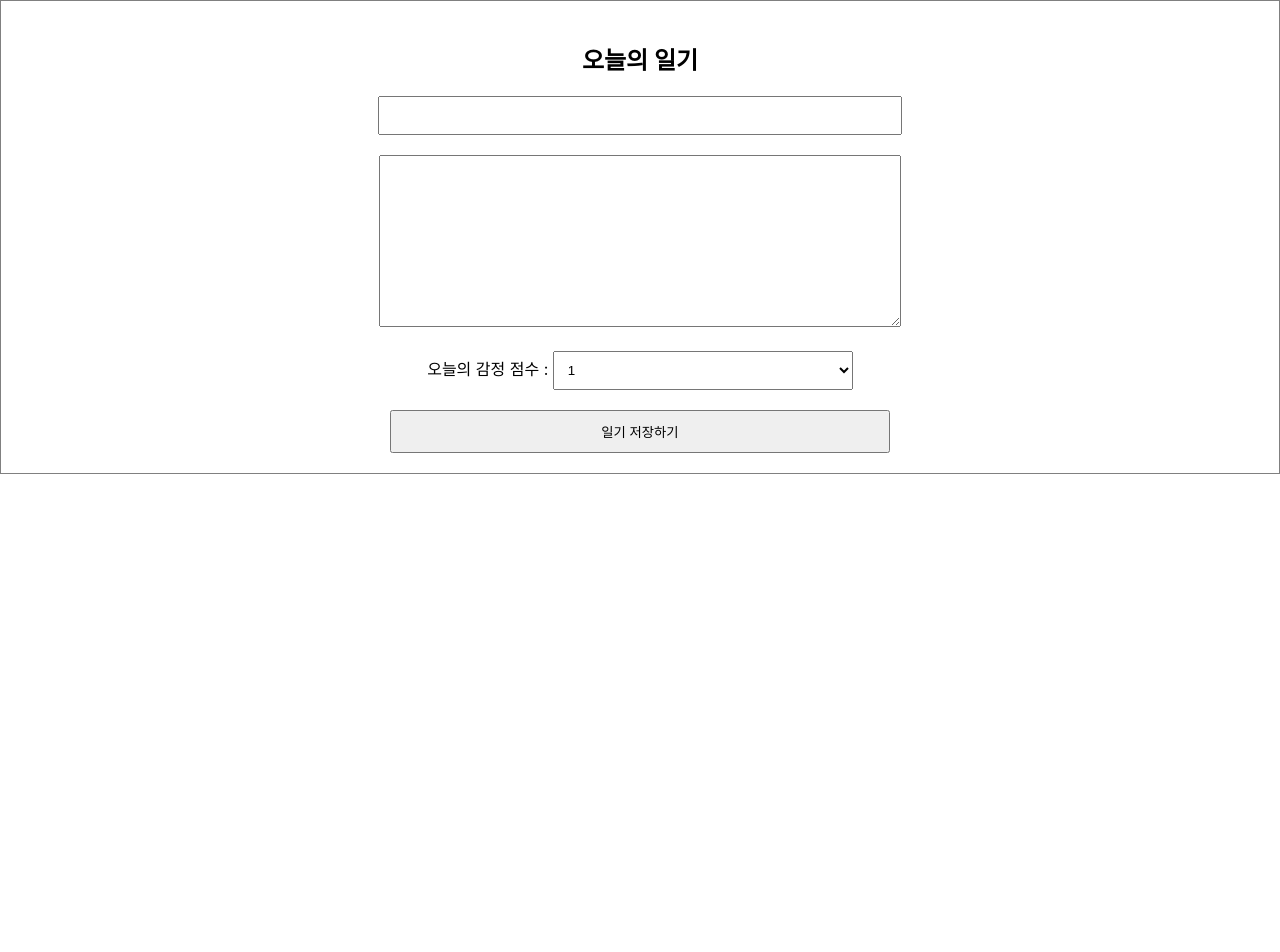
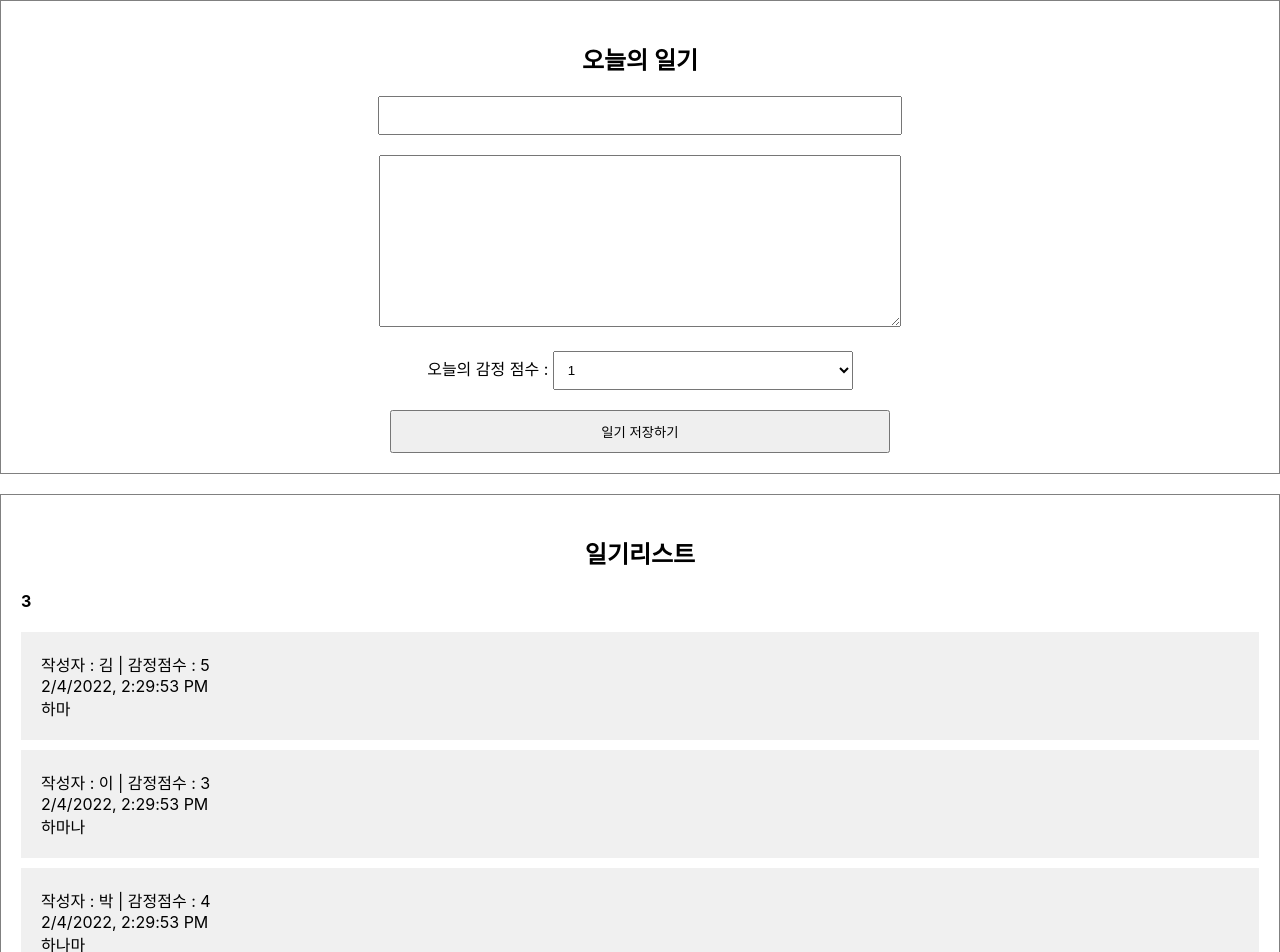
Before and after one commit to maw0728/simplediary, a React (Create React App) app: page / in a window 1280 px wide. Shown: the top 952 px of the page. Before the commit the page ends 800 px from the top, so only its background shows below. Built offline with nearby package versions, Linux system fonts and the light colour scheme.

Commit message:
React에서 배열 사용하기 1 - 리스트 렌더링 (조회)

```diff
--- a/src/App.css
+++ b/src/App.css
@@ -4,21 +4,57 @@
     padding: 20px;
 }
 
-.DiaryEditor input,textarea{
+.DiaryEditor input, textarea {
     margin-bottom: 20px;
     width: 500px;
     padding: 10px;
 }
-.DiaryEditor textarea{
+
+.DiaryEditor textarea {
     height: 150px;
 }
-.DiaryEditor select{
+
+.DiaryEditor select {
     width: 300px;
     padding: 10px;
     margin-bottom: 20px;
 }
-.DiaryEditor button{
+
+.DiaryEditor button {
     width: 500px;
     padding: 10px;
     cursor: pointer;
 }
+
+/* List */
+.DiaryList {
+    border: 1px solid gray;
+    padding: 20px;
+    margin-top: 20px;
+}
+
+.DiaryList h2 {
+    text-align: center;
+}
+
+.DiaryItem {
+    background-color: rgb(240, 240, 240);
+    margin-bottom: 10px;
+    padding: 20px;
+}
+
+.DiaryItem.info {
+    border-bottom: 1px solid gray;
+    padding-bottom: 10px;
+    margin-bottom: 10px;
+}
+
+.DiaryItem.date {
+    color: gray;
+}
+
+.DiaryItem.content {
+    font-weight: bold;
+    margin-bottom: 30px;
+    margin-top: 30px;
+}
--- a/src/App.js
+++ b/src/App.js
@@ -1,12 +1,37 @@
 import './App.css';
 import DiaryEditor from "./DiaryEditor";
+import DiaryList from "./DiaryList";
+
+const dummyList = [
+    {
+        id: 1,
+        author: '김',
+        content: '하마',
+        emotion: 5,
+        create_date: new Date().getTime(),
+    },
+    {
+        id: 2,
+        author: '이',
+        content: '하마나',
+        emotion: 3,
+        create_date: new Date().getTime(),
+    },
+    {
+        id: 3,
+        author: '박',
+        content: '하나마',
+        emotion: 4,
+        create_date: new Date().getTime(),
+    },
+]
 
 
 function App() {
-
     return (
         <div className="App">
             <DiaryEditor/>
+            <DiaryList diaryList={dummyList}/>
         </div>
     );
 }
--- /dev/null
+++ b/src/DiaryList.js
@@ -0,0 +1,17 @@
+import DiaryItem from "./diaryItem";
+
+const DiaryList = ({diaryList}) => {
+    return <div className="DiaryList">
+        <h2>일기리스트</h2>
+        <h4>{diaryList.length}</h4>
+        <div>
+            {diaryList.map((it) => (
+                <DiaryItem key={it.id} {...it}/>
+            ))}
+        </div>
+    </div>
+}
+DiaryList.defaultProps = {
+    diaryList: []
+}
+export default DiaryList;
--- /dev/null
+++ b/src/diaryItem.js
@@ -0,0 +1,14 @@
+const DiaryItem = ({author, content, create_date, emotion, id}) => {
+    return <div className='DiaryItem'>
+        <div className='info'>
+            <span>
+                작성자 : {author} | 감정점수 : {emotion}
+            </span>
+            <br/>
+            <span className='date'>{new Date(create_date).toLocaleString()}</span>
+        </div>
+        <div className='content'>{content}</div>
+    </div>
+}
+
+export default DiaryItem;
```
Also changed, not shown: src/DiaryEditor.js (+7 -6 lines).
